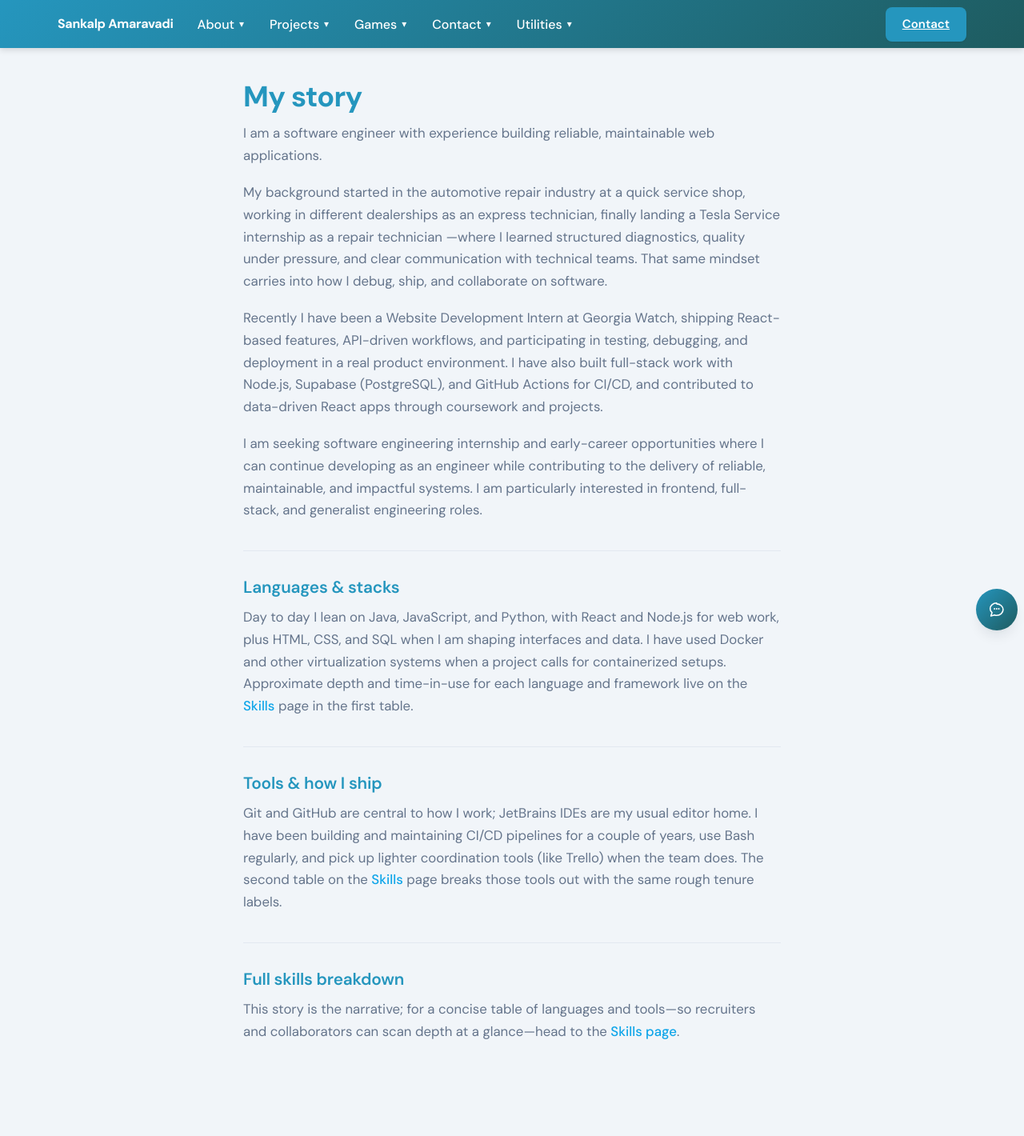
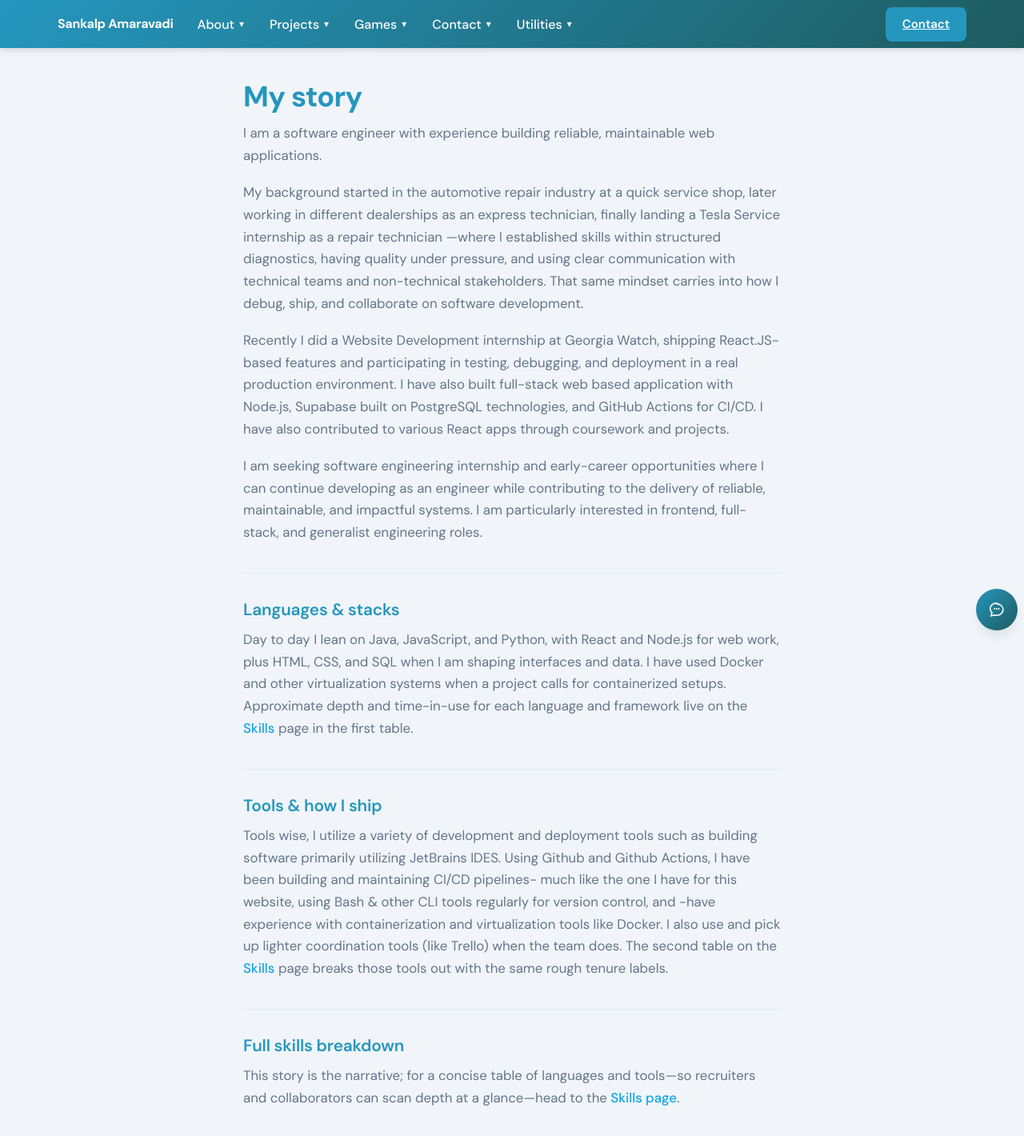
Before and after one commit to Leneord1/perso, a React (Vite) app: page /story in a window 1280 px wide. Shown: the top 1420 px of the page at 80% size. Before the commit the page ends 1367 px from the top, so only its background shows below. Built offline with nearby package versions, Linux system fonts and the light colour scheme.

Commit message:
Changed story

```diff
--- a/src/pages/story.jsx
+++ b/src/pages/story.jsx
@@ -10,17 +10,18 @@ function Story() {
                 I am a software engineer with experience building reliable, maintainable web applications.
             </p>
             <p>
-                My background started in the automotive repair industry at a quick service shop, working in different dealerships
-                as an express technician, finally landing a Tesla Service internship as a repair technician
-                —where I learned structured diagnostics, quality under pressure, and clear communication with technical teams.
-                That same mindset carries into how I debug, ship, and collaborate on software.
+                My background started in the automotive repair industry at a quick service shop, later working in different
+                dealerships as an express technician, finally landing a Tesla Service internship as a repair technician
+                —where I established skills within structured diagnostics, having quality under pressure, and using clear
+                communication with technical teams and non-technical stakeholders. That same mindset carries into how I
+                debug, ship, and collaborate on software development.
             </p>
             <p>
-                Recently I have been a Website Development Intern at Georgia Watch, shipping React-based
-                features, API-driven workflows, and participating in testing, debugging, and deployment in a
-                real product environment. I have also built full-stack work with Node.js, Supabase
-                (PostgreSQL), and GitHub Actions for CI/CD, and contributed to data-driven React apps through
-                coursework and projects.
+                Recently I did a Website Development internship at Georgia Watch, shipping React.JS-based
+                features and participating in testing, debugging, and deployment in a
+                real production environment. I have also built full-stack web based application with Node.js, Supabase
+                built on PostgreSQL technologies, and GitHub Actions for CI/CD. I have also contributed to various
+                React apps through coursework and projects.
             </p>
             <p>
                 I am seeking software engineering internship and early-career opportunities where I can continue
@@ -45,9 +46,11 @@ function Story() {
             <section className="page-section" aria-labelledby="story-tools-heading">
                 <h2 id="story-tools-heading">Tools &amp; how I ship</h2>
                 <p>
-                    Git and GitHub are central to how I work; JetBrains IDEs are my usual editor home. I have
-                    been building and maintaining CI/CD pipelines for a couple of years, use Bash regularly,
-                    and pick up lighter coordination tools (like Trello) when the team does. The second table on
+                    Tools wise, I utilize a variety of development and deployment tools such as building software primarily
+                    utilizing JetBrains IDES.  Using Github and Github Actions, I have been building and maintaining
+                    CI/CD pipelines- much like the one I have for this website, using Bash & other CLI tools regularly for
+                    version control, and -have experience with containerization and virtualization tools like Docker.
+                    I also use and pick up lighter coordination tools (like Trello) when the team does. The second table on
                     the{' '}
                     <Link to="/skills" className="link">
                         Skills
```
